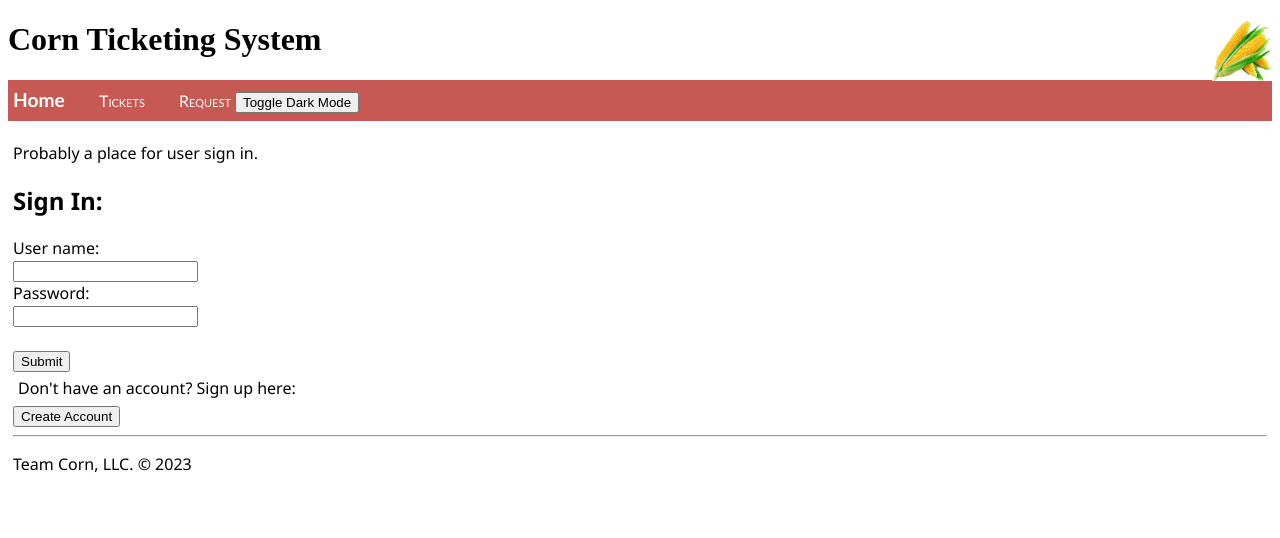
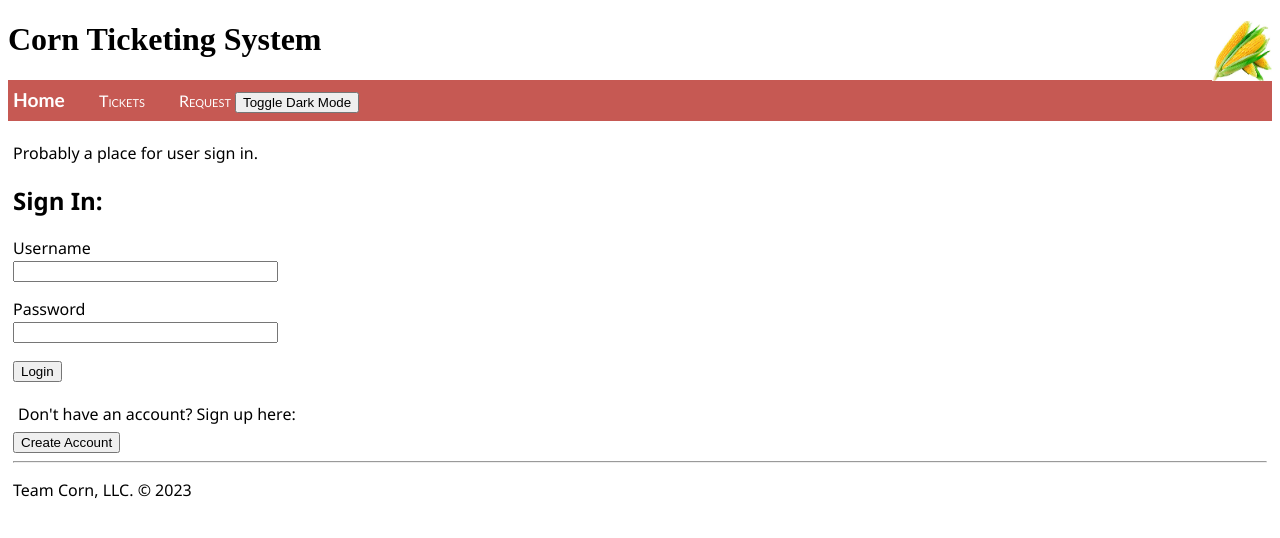
Before and after one commit to Isaac-rosdail/flask-site-csc470, a Flask app: template app/templates/home.html in a window 1280 px wide. Shown: the top 538 px of the page. Run offline with Flask 3, Linux system fonts and the light colour scheme; the template is opened without the code that fills it: values that come from a table or form of the project are taken from there, others are empty; parts of the project's set-up code (start-up, migrations or seed data) failed here and were passed over.

Commit message:
Added login form to home for db validation

```diff
--- a/app/app.py
+++ b/app/app.py
@@ -42,7 +42,7 @@ def home():
             return redirect(url_for('dashboard')) # Redirect to user dashboard
         else:
             error = "No success."
-    return render_template("home.html", error=error)
+    return render_template("home.html", error=error, form=form)
 @app.route("/tickets/")
 def tickets():
     return render_template("tickets.html")
--- a/app/forms.py
+++ b/app/forms.py
@@ -4,13 +4,13 @@ from wtforms.validators import DataRequired
 
 
 class LoginForm(FlaskForm):
-    username = StringField('Username', validators=[DataRequired])
-    password = PasswordField('Password', validators=[DataRequired])
+    username = StringField('Username', validators=[DataRequired()])
+    password = PasswordField('Password', validators=[DataRequired()])
     submit = SubmitField('Login')
 
 
 class SignupForm(FlaskForm):
-    username = StringField('Username')
+    username = StringField('Username', validators=[DataRequired()])
     email = StringField('Email')
-    password = PasswordField('Password')
+    password = PasswordField('Password', validators=[DataRequired()])
     submit = SubmitField('Sign Up')
--- a/app/templates/home.html
+++ b/app/templates/home.html
@@ -5,21 +5,29 @@ Tutorial
 {% block content %}
 <p>Probably a place for user sign in.</p>
 <h2>Sign In:</h2>
-<form action="" method="post">
+<form action="{{ url_for('home') }}" method="post">
     <p>
-
+        {{ form.username.label }} <br>
+        {{ form.username(size=30) }}
+    </p>
+    <p>
+        {{ form.password.label }} <br>
+        {{ form.password(size=30) }}
+    </p>
+    <p>
+        {{ form.submit() }}
     </p>
 </form>
 
 
-
+<!--
 <form action="/action_page.php">
     <label for="user">User name:</label><br>
     <input type="text" id="user" name="user" value=""><br>
     <label for="pass">Password:</label><br>
     <input type="text" id="pass" name="pass" value=""><br><br>
     <input type="submit" value="Submit">
-  </form>
+  </form> -->
 <div class="body-content">Don't have an account? Sign up here: </div>
 <button onclick="location.href='/signup'">Create Account</button>
 {% endblock %}
```
